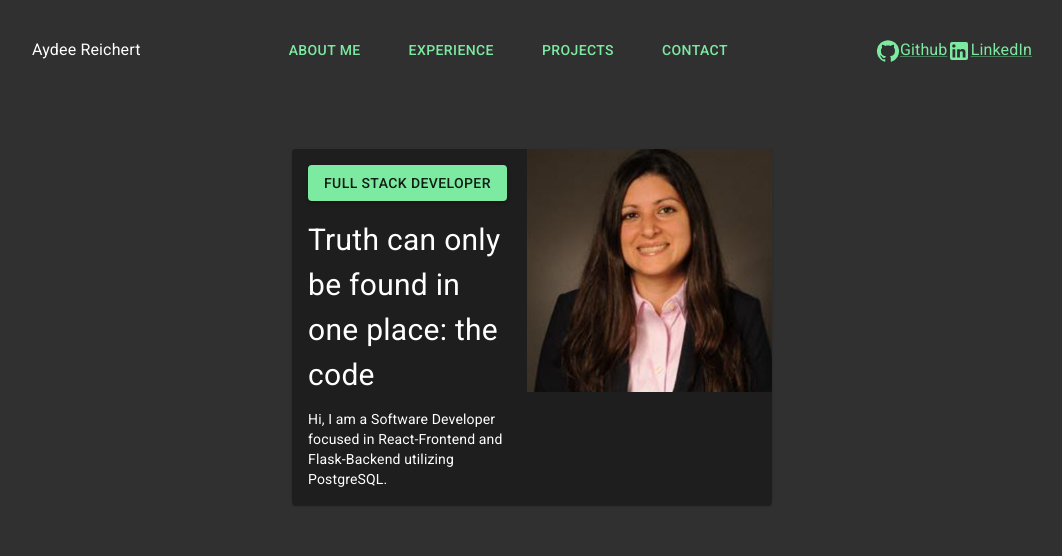
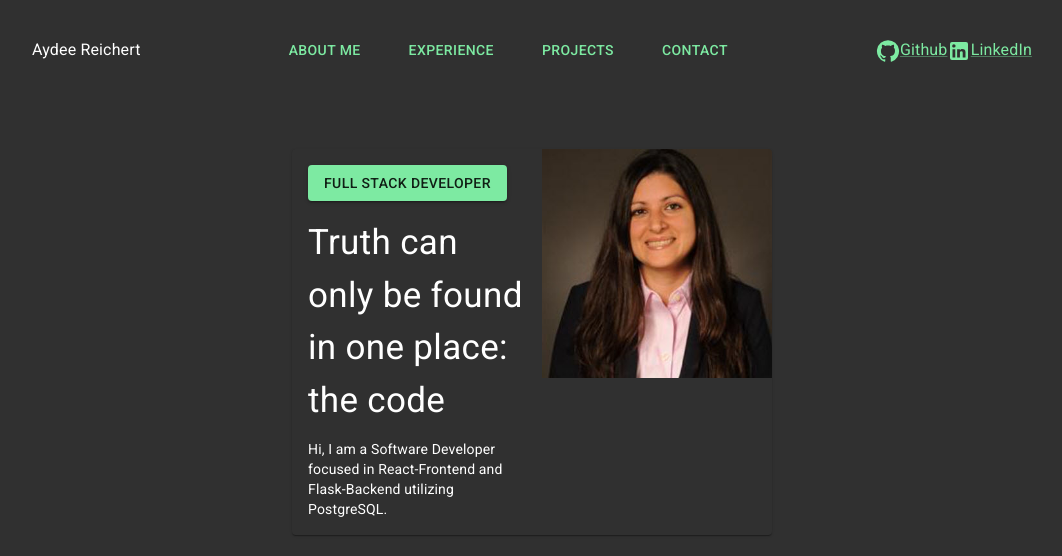
Before and after one commit to ReichertA2/Portfolio, a React (Create React App) app: page / in a window 1280 px wide. Shown: the top 556 px of the page, without its empty margins (108-1170 px from the left). Built offline with nearby package versions, Linux system fonts and the light colour scheme.

Commit message:
added css styling

```diff
--- a/src/components/MainBody.js
+++ b/src/components/MainBody.js
@@ -11,15 +11,15 @@ import pic from "../pic.jpg";
 // #background: "#303030"
 export default function MainBody() {
   return (
-    <Card sx={{ mx: 50, mt: 10, display: "flex" }}>
+    <Card sx={{ mx: 50, mt: 10, display: "flex", background: "#303030" }}>
       {/* <CardContent sx={{textAlign: "center"}}> */}
-      <CardContent sx={{ width: "50%" }}>
+      <CardContent sx={{ width: "60%" }}>
         {/* <div sx={{display: "inline-block", width:"25%"}}> */}
         <Button sx={{ textAlign: "center", mb: 2 }} variant="contained">
           Full Stack Developer
         </Button>
 
-        <Typography sx={{ fontSize: 30 }} gutterBottom>
+        <Typography sx={{ fontSize: 35 }} gutterBottom>
           Truth can only be found in one place: the code
         </Typography>
         <Typography variant="h5" component="div">
@@ -36,8 +36,8 @@ export default function MainBody() {
       {/* <CardActions> */}
       {/* <Button size="small">Learn More</Button> */}
       {/* </CardActions> */}
-      <div sx={{padding: '10px'}}>
-        <img src={pic} alt={"profile"} width="250px"  />
+      <div sx={{}}>
+        <img src={pic} alt={"profile"} width="270px" />
       </div>
     </Card>
   );
--- a/src/components/NavBar.js
+++ b/src/components/NavBar.js
@@ -75,7 +75,7 @@ function SwipeableEdgeDrawer(props) {
           // marginRight: "200px",
         }}
       >
-        <h2 sx={{justifyContent: "left"}}>Aydee Reichert</h2>
+        <h1 sx={{justifyContent: "left", FontSize: '2 rem'}}>Aydee Reichert</h1>
         <div sx={{}}>
           <Button sx={{ marginRight: "2rem" }} onClick={toggleDrawer(true)}>
             About Me
```
